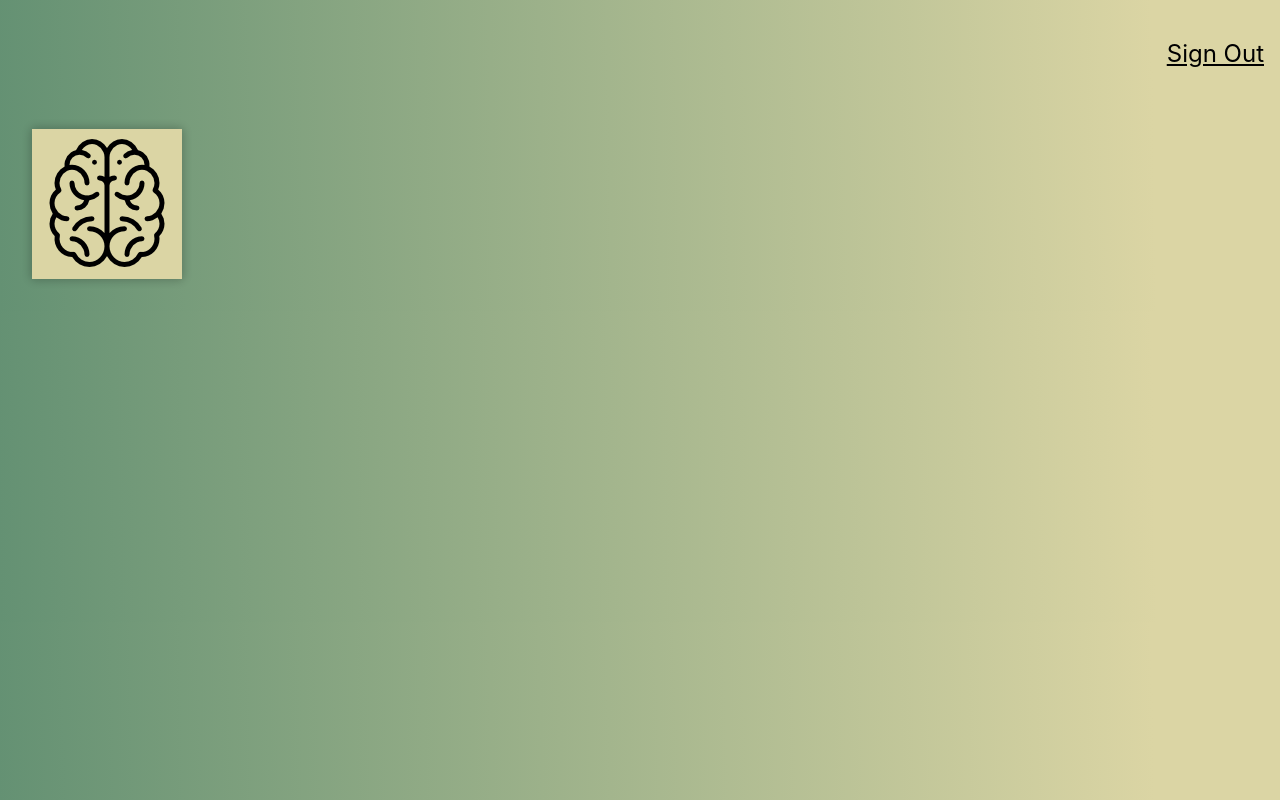
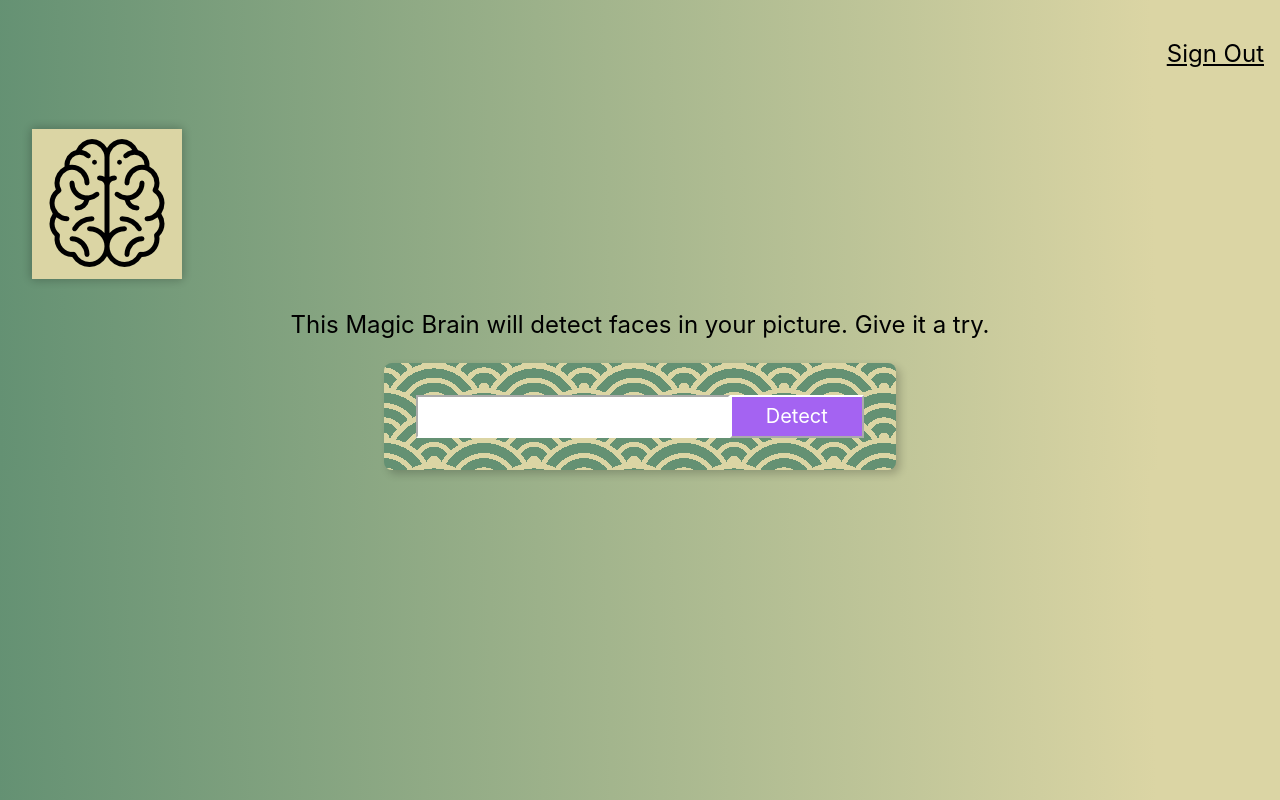
Before and after one commit to xaphaniafox/face-detect, a React (Create React App) app: page / in a window 1280 px wide. Built offline with nearby package versions, Linux system fonts and the light colour scheme.

Commit message:
adding and styling ImageLinkForm Component

```diff
--- a/src/App.js
+++ b/src/App.js
@@ -1,12 +1,14 @@
 import './App.css';
 import Navigation from './components/Navigation/Navigation';
-import Logo from './components/Logo/Logo'
+import Logo from './components/Logo/Logo';
+import ImageLinkForm from './components/ImageLinkForm/ImageLinkForm';
 
 function App() {
   return (
     <div className="App">
       <Navigation  />
       <Logo />
+      <ImageLinkForm />
     </div>
   );
 }
--- /dev/null
+++ b/src/components/ImageLinkForm/ImageLinkForm.css
@@ -0,0 +1,10 @@
+.form {
+  background-color:#649173;
+  background-image:
+  radial-gradient(circle at 100% 150%, #649173 24%, #DBD5A4 24%, #DBD5A4 28%, #649173 28%, #649173 36%, #DBD5A4 36%, #DBD5A4 40%, transparent 40%, transparent),
+  radial-gradient(circle at 0    150%, #649173 24%, #DBD5A4 24%, #DBD5A4 28%, #649173 28%, #649173 36%, #DBD5A4 36%, #DBD5A4 40%, transparent 40%, transparent),
+  radial-gradient(circle at 50%  100%, #DBD5A4 10%, #649173 10%, #649173 23%, #DBD5A4 23%, #DBD5A4 30%, #649173 30%, #649173 43%, #DBD5A4 43%, #DBD5A4 50%, #649173 50%, #649173 63%, #DBD5A4 63%, #DBD5A4 71%, transparent 71%, transparent),
+  radial-gradient(circle at 100% 50%, #DBD5A4 5%, #649173 5%, #649173 15%, #DBD5A4 15%, #DBD5A4 20%, #649173 20%, #649173 29%, #DBD5A4 29%, #DBD5A4 34%, #649173 34%, #649173 44%, #DBD5A4 44%, #DBD5A4 49%, transparent 49%, transparent),
+  radial-gradient(circle at 0    50%, #DBD5A4 5%, #649173 5%, #649173 15%, #DBD5A4 15%, #DBD5A4 20%, #649173 20%, #649173 29%, #DBD5A4 29%, #DBD5A4 34%, #649173 34%, #649173 44%, #DBD5A4 44%, #DBD5A4 49%, transparent 49%, transparent);
+  background-size: 100px 50px;
+}
--- /dev/null
+++ b/src/components/ImageLinkForm/ImageLinkForm.jsx
@@ -0,0 +1,17 @@
+import './ImageLinkForm.css'
+const ImageLinkForm = () => {
+  return(
+    <div>
+      <p className="f3">
+        {'This Magic Brain will detect faces in your picture. Give it a try.'}
+      </p>
+      <div className="center">
+        <div className="form pa4 br3 shadow-5 w-40 center">
+          <input className="f4 pa2 w-70 center b--white" type="text" />
+          <button className="f4 w-30 grow ph3 pv2 white bg-light-purple center justify-center b--white">Detect</button>
+        </div>
+      </div>
+    </div>
+  )
+}
+export default ImageLinkForm;
--- a/src/index.css
+++ b/src/index.css
@@ -12,3 +12,7 @@ code {
   font-family: source-code-pro, Menlo, Monaco, Consolas, 'Courier New',
     monospace;
 }
+
+button {
+  cursor: pointer;
+}
```
